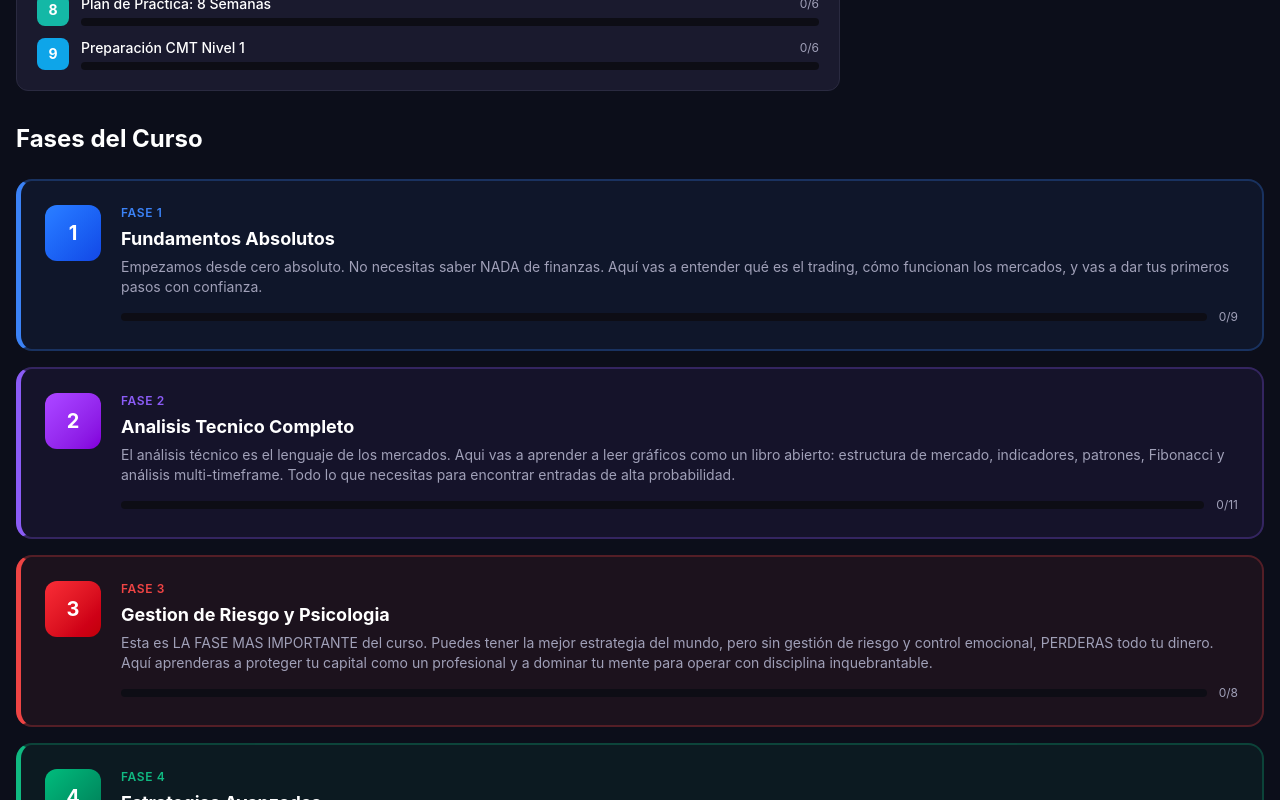
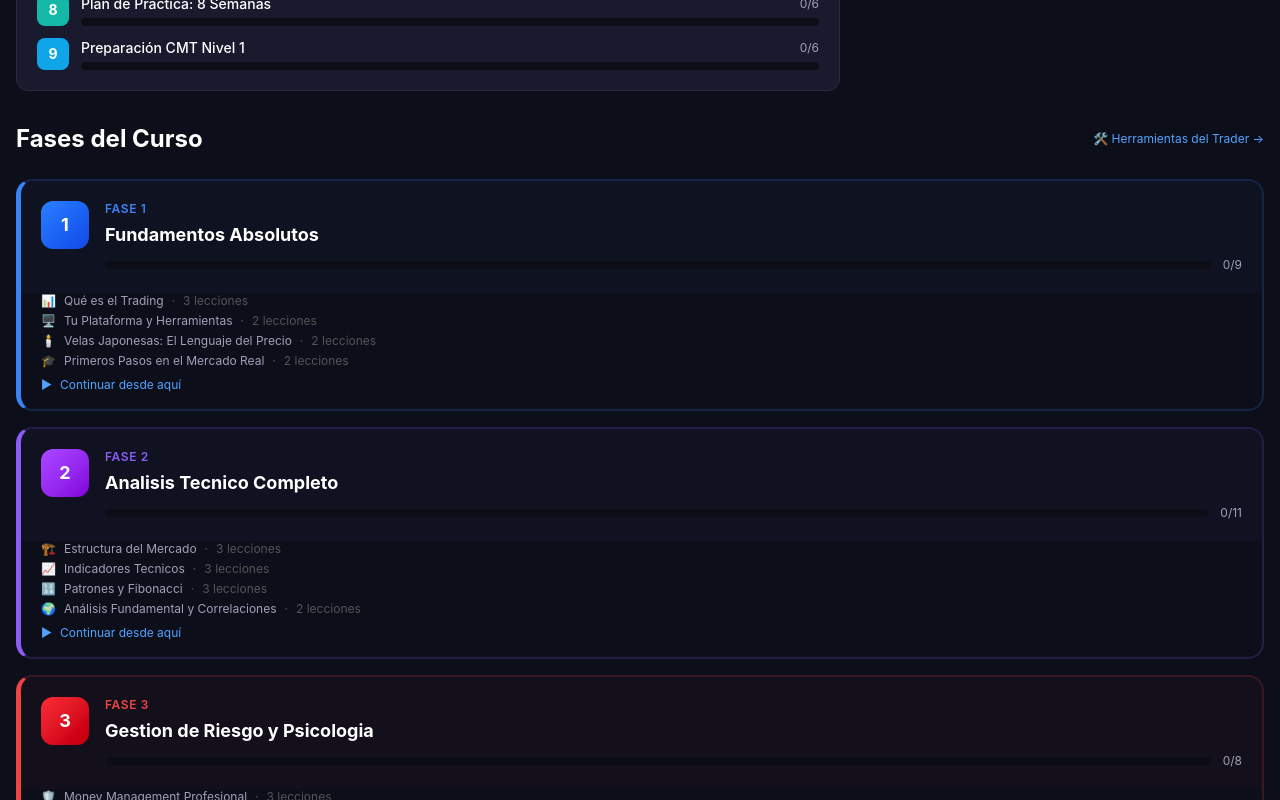
Before and after one commit to carlos90inversiones/el-mejor-curso-de-trading, a Next.js app: page /curso in a window 1280 px wide. Shown: the part 1460-2260 px from the top of the page. Built offline with nearby package versions, Linux system fonts and the light colour scheme.

Commit message:
Organización 10/10: nav entre fases, módulos visibles en /curso, indicador siguiente lección, herramientas link, footer mejorado, hero botones diferenciados

```diff
--- a/src/app/curso/page.tsx
+++ b/src/app/curso/page.tsx
@@ -131,30 +131,45 @@ export default function CursoPage() {
           </div>
         </div>
 
-        {/* Phases */}
-        <h2 className="text-2xl font-bold text-white mb-6">Fases del Curso</h2>
+        {/* Phases with modules visible */}
+        <div className="flex items-center justify-between mb-6">
+          <h2 className="text-2xl font-bold text-white">Fases del Curso</h2>
+          <Link href="/herramientas" className="text-xs text-blue-400 hover:text-blue-300 transition">
+            🛠️ Herramientas del Trader →
+          </Link>
+        </div>
         <div className="space-y-4">
           {COURSE_DATA.map((phase, idx) => {
             const phaseLessons = phase.modules.reduce((t, m) => t + m.lessons.length, 0);
             const phaseCompleted = phase.modules.reduce((t, m) =>
               t + m.lessons.filter(l => progress.completed.has(l.id)).length, 0);
             const phasePercent = phaseLessons > 0 ? Math.round((phaseCompleted / phaseLessons) * 100) : 0;
+
+            // Find next incomplete lesson in this phase
+            let nextInPhase: string | null = null;
+            for (const mod of phase.modules) {
+              for (const lesson of mod.lessons) {
+                if (!progress.completed.has(lesson.id) && !nextInPhase) nextInPhase = lesson.id;
+              }
+            }
+
             return (
               <ScrollReveal key={phase.id} delay={idx * 0.05}>
-                <Link href={`/fase/${phase.id}`}>
-                  <div className="rounded-2xl p-6 transition-all duration-300 hover-lift cursor-pointer"
-                    style={{ background: `${phase.color}12`, border: `2px solid ${phase.color}44`, borderLeft: `5px solid ${phase.color}` }}>
-                    <div className="flex items-start gap-5">
-                      <div className={`w-14 h-14 rounded-xl bg-gradient-to-br ${phase.gradient} flex items-center justify-center text-xl font-bold text-white shrink-0`}>
+                <div className="rounded-2xl overflow-hidden transition-all duration-300"
+                  style={{ border: `2px solid ${phase.color}33`, borderLeft: `5px solid ${phase.color}` }}>
+                  {/* Phase header - clickable */}
+                  <Link href={`/fase/${phase.id}`}
+                    className="block p-5 hover:bg-white/[0.02] transition" style={{ background: `${phase.color}08` }}>
+                    <div className="flex items-start gap-4">
+                      <div className={`w-12 h-12 rounded-xl bg-gradient-to-br ${phase.gradient} flex items-center justify-center text-lg font-bold text-white shrink-0`}>
                         {phase.number}
                       </div>
                       <div className="flex-1 min-w-0">
                         <div className="flex items-center gap-2 mb-1">
                           <span className="text-xs font-semibold uppercase tracking-wider" style={{ color: phase.color }}>Fase {phase.number}</span>
-                          {phasePercent === 100 && <span className="text-xs bg-green-900/50 text-green-400 px-2 py-0.5 rounded-full">Completada</span>}
+                          {phasePercent === 100 && <span className="text-xs bg-green-900/50 text-green-400 px-2 py-0.5 rounded-full">✓ Completada</span>}
                         </div>
-                        <h3 className="text-lg font-bold text-white mb-1">{phase.title}</h3>
-                        <p className="text-sm text-[#a0a0b8] mb-3 line-clamp-2">{phase.description}</p>
+                        <h3 className="text-lg font-bold text-white mb-2">{phase.title}</h3>
                         <div className="flex items-center gap-3">
                           <div className="flex-1 h-2 bg-[#0d0d15] rounded-full overflow-hidden">
                             <div className="h-full rounded-full transition-all" style={{ width: `${phasePercent}%`, background: phase.color }} />
@@ -163,8 +178,26 @@ export default function CursoPage() {
                         </div>
                       </div>
                     </div>
+                  </Link>
+                  {/* Modules preview */}
+                  <div className="px-5 pb-4 space-y-1">
+                    {phase.modules.map(mod => (
+                      <div key={mod.id} className="flex items-center gap-2 text-xs text-[#555]">
+                        <span>{mod.icon}</span>
+                        <span className="text-[#a0a0b8]">{mod.title}</span>
+                        <span>·</span>
+                        <span>{mod.lessons.length} lecciones</span>
+                        {mod.lessons.every(l => progress.completed.has(l.id)) && <span className="text-green-400">✓</span>}
+                      </div>
+                    ))}
+                    {nextInPhase && phasePercent < 100 && (
+                      <Link href={`/leccion/${nextInPhase}`}
+                        className="flex items-center gap-2 text-xs text-blue-400 hover:text-blue-300 mt-2 transition">
+                        <span>▶</span> Continuar desde aquí
+                      </Link>
+                    )}
                   </div>
-                </Link>
+                </div>
               </ScrollReveal>
             );
           })}
--- a/src/app/fase/[phaseId]/page.tsx
+++ b/src/app/fase/[phaseId]/page.tsx
@@ -85,6 +85,28 @@ export default function FasePage({ params }: { params: Promise<{ phaseId: string
             </div>
           ))}
         </div>
+        {/* Navigation between phases */}
+        <div className="flex justify-between items-center mt-10 pt-6 border-t border-[#2a2a40]">
+          {(() => {
+            const currentIdx = COURSE_DATA.findIndex(p => p.id === phaseId);
+            const prev = currentIdx > 0 ? COURSE_DATA[currentIdx - 1] : null;
+            const next = currentIdx < COURSE_DATA.length - 1 ? COURSE_DATA[currentIdx + 1] : null;
+            return (
+              <>
+                {prev ? (
+                  <Link href={`/fase/${prev.id}`} className="text-[#a0a0b8] hover:text-white transition text-sm">
+                    ← Fase {prev.number}: {prev.title}
+                  </Link>
+                ) : <div />}
+                {next ? (
+                  <Link href={`/fase/${next.id}`} className="text-[#a0a0b8] hover:text-white transition text-sm">
+                    Fase {next.number}: {next.title} →
+                  </Link>
+                ) : <div />}
+              </>
+            );
+          })()}
+        </div>
       </main>
       <Footer />
     </div>
--- a/src/app/page.tsx
+++ b/src/app/page.tsx
@@ -28,8 +28,8 @@ export default function LandingPage() {
             <Link href="/curso" className="bg-gradient-to-r from-blue-600 to-purple-600 text-white text-lg px-10 py-4 rounded-xl hover:opacity-90 transition font-bold shadow-lg shadow-blue-500/25 hover-lift">
               Empezar Ahora →
             </Link>
-            <Link href="/curso" className="bg-[#1a1a2e] border border-[#2a2a40] text-white text-lg px-10 py-4 rounded-xl hover:bg-[#222240] transition font-medium">
-              Ver el Curso
+            <Link href="/herramientas" className="bg-[#1a1a2e] border border-[#2a2a40] text-white text-lg px-10 py-4 rounded-xl hover:bg-[#222240] transition font-medium">
+              Ver Herramientas
             </Link>
           </div>
         </div>
--- a/src/components/Footer.tsx
+++ b/src/components/Footer.tsx
@@ -19,6 +19,7 @@ export default function Footer() {
               <Link href="/curso" className="text-sm text-[#555] hover:text-[#a0a0b8] transition block">Todas las Fases</Link>
               <Link href="/herramientas" className="text-sm text-[#555] hover:text-[#a0a0b8] transition block">Herramientas</Link>
               <Link href="/fase/fase-1" className="text-sm text-[#555] hover:text-[#a0a0b8] transition block">Empezar Fase 1</Link>
+              <Link href="/sobre" className="text-sm text-[#555] hover:text-[#a0a0b8] transition block">Sobre Trading Pro</Link>
               <Link href="/changelog" className="text-sm text-[#555] hover:text-[#a0a0b8] transition block">Changelog</Link>
             </div>
           </div>
```
